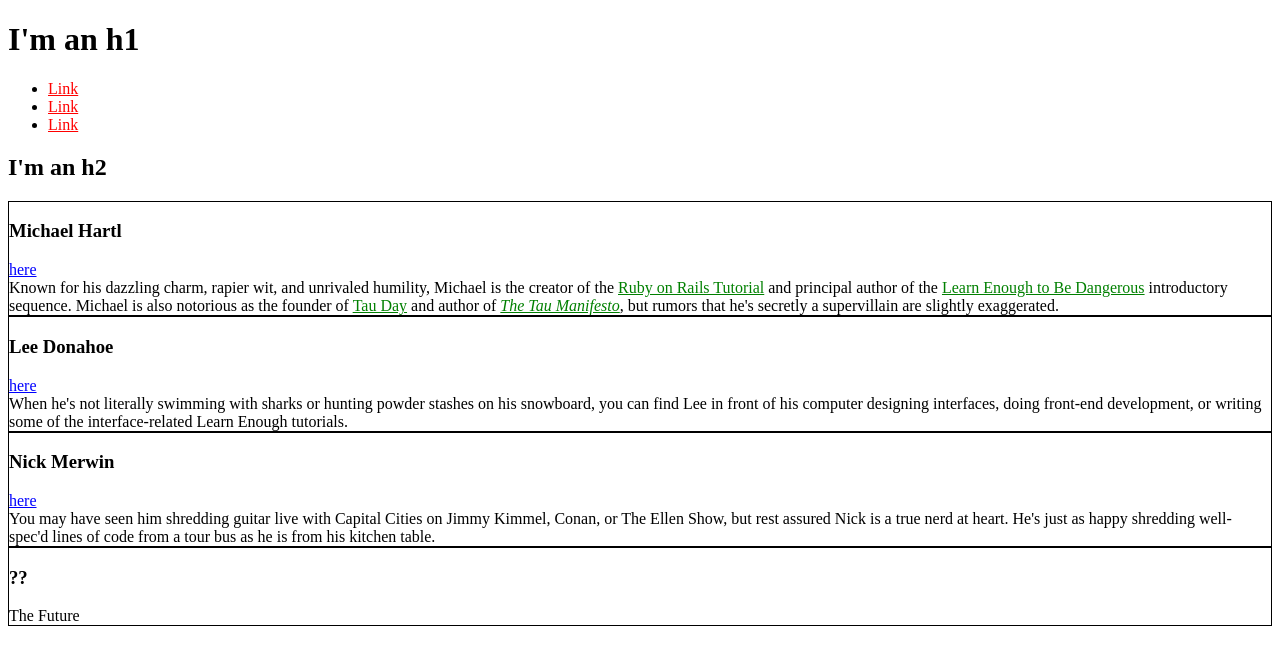
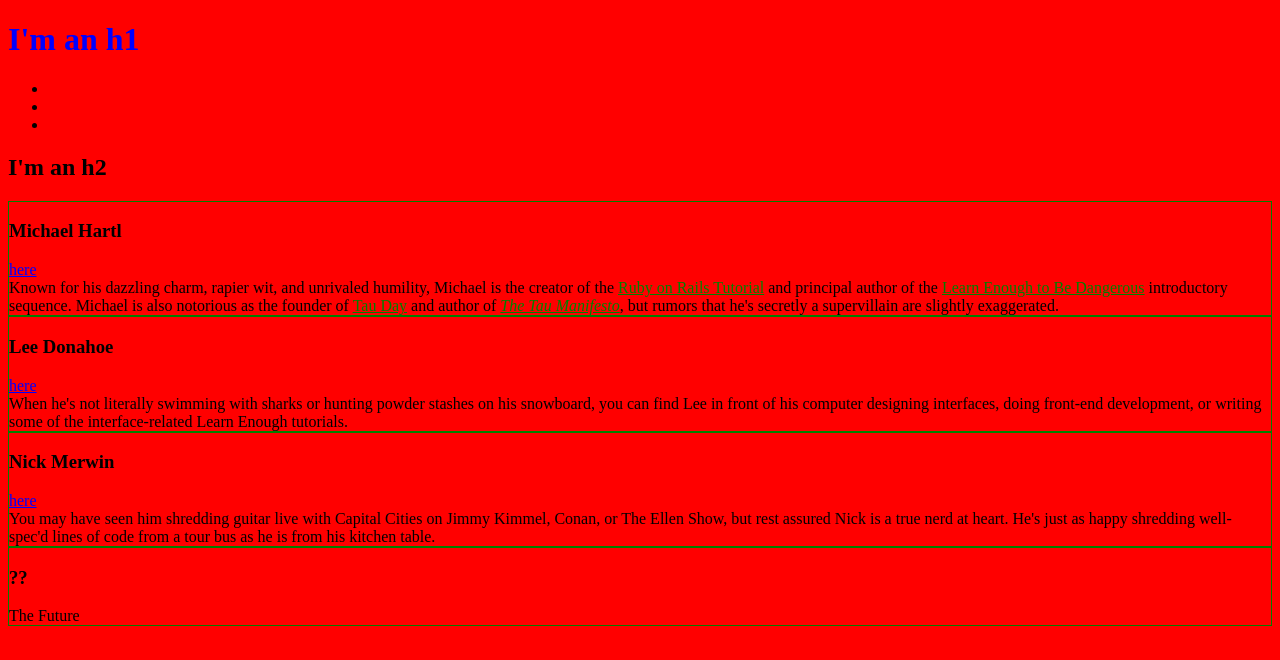
Before and after one commit to codeblahblah/drammopo.github.io, a plain HTML site: page index.html in a window 1280 px wide. Drawn offline with Linux system fonts and the light colour scheme.

Commit message:
Define html selector

```diff
--- a/index.html
+++ b/index.html
@@ -4,11 +4,15 @@
     <title>Test Page: Don't Panic</title>
     <meta charset="utf-8">
     <style>
+      /* HOMEPAGE STYLES */
+      html{background: red}
       /* GLOBAL STYLES */
       a {
         color: red;
       }
-
+      div.bio-box{
+        border: 1px solid green;
+      }
       /* SOCIAL STYLES */
       .social-link {
         color: blue;
@@ -27,7 +31,7 @@
     </style>
   </head>
   <body>
-    <h1>I'm an h1</h1>
+    <h1 class="social-link">I'm an h1</h1>
     <ul>
       <li>
         <a href="https://example.com/">Link</a>
```
